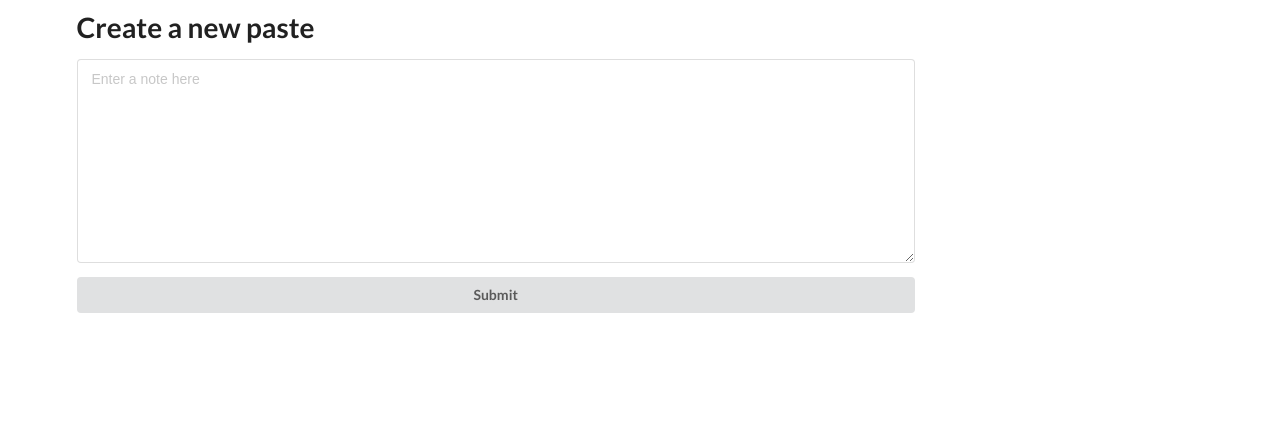
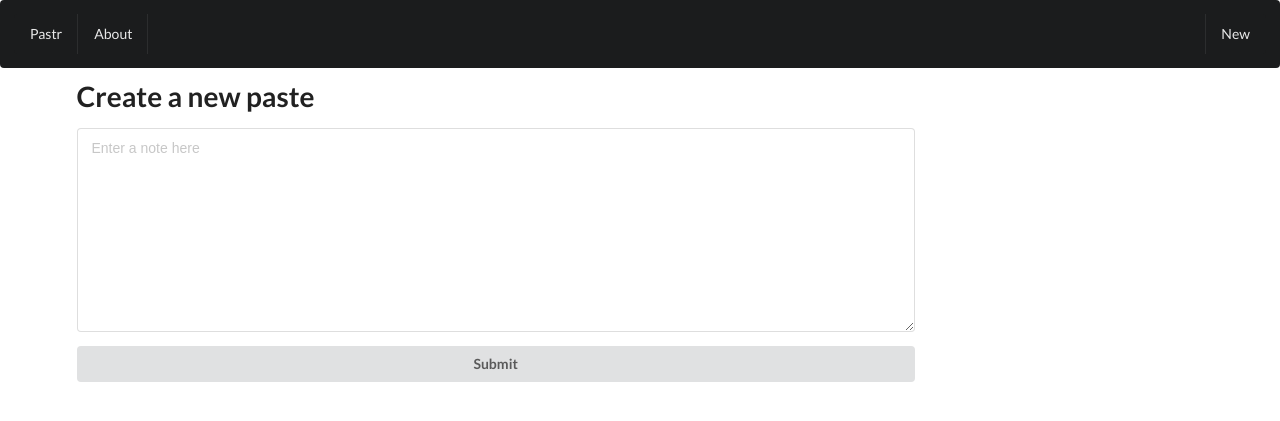
Before and after one commit to garblez/portfolio-site, a Flask app: template templates/paste.html in a window 1280 px wide. Shown: the top 421 px of the page. Run offline with Flask 2, Linux system fonts and the light colour scheme; the template is opened without the code that fills it, so the values that code supplies are empty; some libraries are stand-ins or nearby versions.

Commit message:
Add __init__

```diff
--- a/main.py
+++ b/main.py
@@ -45,3 +45,8 @@ def paste(paste_id=None):
 @app.errorhandler(404)
 def page_not_found(error):
     return render_template("page_not_found.html"), 404
+
+
+
+if __name__ == "__main__":
+    app.run()
--- a/templates/base.html
+++ b/templates/base.html
@@ -12,5 +12,23 @@
   		crossorigin="anonymous"></script>
 		<script src="https://cdn.jsdelivr.net/npm/semantic-ui@2.4.2/dist/semantic.min.js"></script>
 	</head>
-	<body style="margin: 1%">{% block body %}{% endblock %}</body>
+	<body>
+		<div class="ui inverted segment">
+			<div class="ui inverted menu">
+				<div class="item">
+					Pastr
+				</div>
+				<a class="item" href="#">
+					About
+				</a>
+				<div class="right menu">
+				<a class="item" href="{{url_for("paste")}}">
+					New
+				</a>
+				</div>
+			</div>
+
+		</div>
+		<div style="margin: 1%">{% block body %}{% endblock %}</div>
+	</body>
 </html>
```
Also changed, not shown: __init__.py (added), 1 other file.
